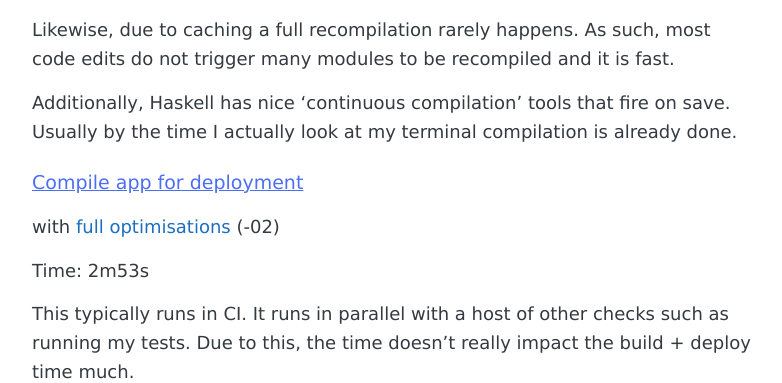
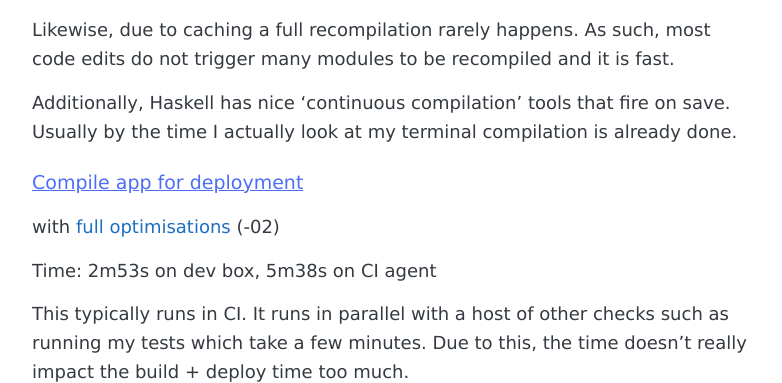
Before and after one commit to AlistairB/alistairb.github.io, a Jekyll site: the page built from _posts/2021-02-11-reflections-on-haskell-for-startup.md, in a window 1280 px wide and 900 px high, scrolled down 6071 px, cut to the strip 0-383 px from the top of the window. Shown: the whole strip, without its empty margins (248-1030 px from the left). Built offline with Jekyll 4.4.1, drawn with Linux system fonts in a browser that asks for light colours.

Commit message:
Tweak on compile app for deployment

```diff
--- a/_posts/2021-02-11-reflections-on-haskell-for-startup.md
+++ b/_posts/2021-02-11-reflections-on-haskell-for-startup.md
@@ -117,9 +117,9 @@ Additionally, Haskell has nice 'continuous compilation' tools that fire on save.
 
 with [full optimisations](https://downloads.haskell.org/~ghc/latest/docs/html/users_guide/using-optimisation.html) (-02)
 
-Time: 2m53s
+Time: 2m53s on dev box, 5m38s on CI agent
 
-This typically runs in CI. It runs in parallel with a host of other checks such as running my tests. Due to this, the time doesn't really impact the build + deploy time much.
+This typically runs in CI. It runs in parallel with a host of other checks such as running my tests which take a few minutes. Due to this, the time doesn't really impact the build + deploy time too much.
 
 <img class="center-image" width="400" src="https://i.imgflip.com/4xp4zu.jpg" alt="Compile times meme"/>
 
```
